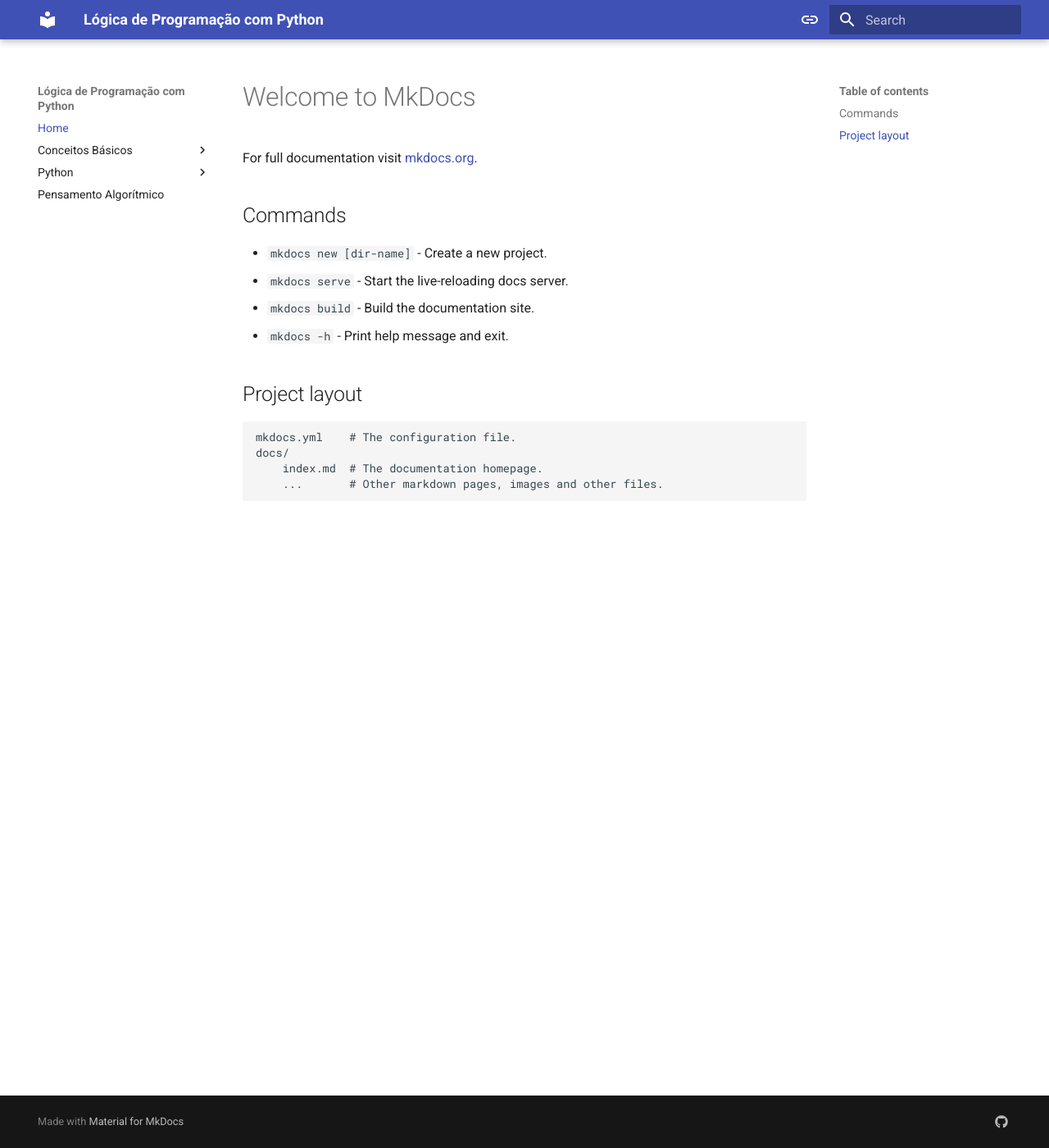
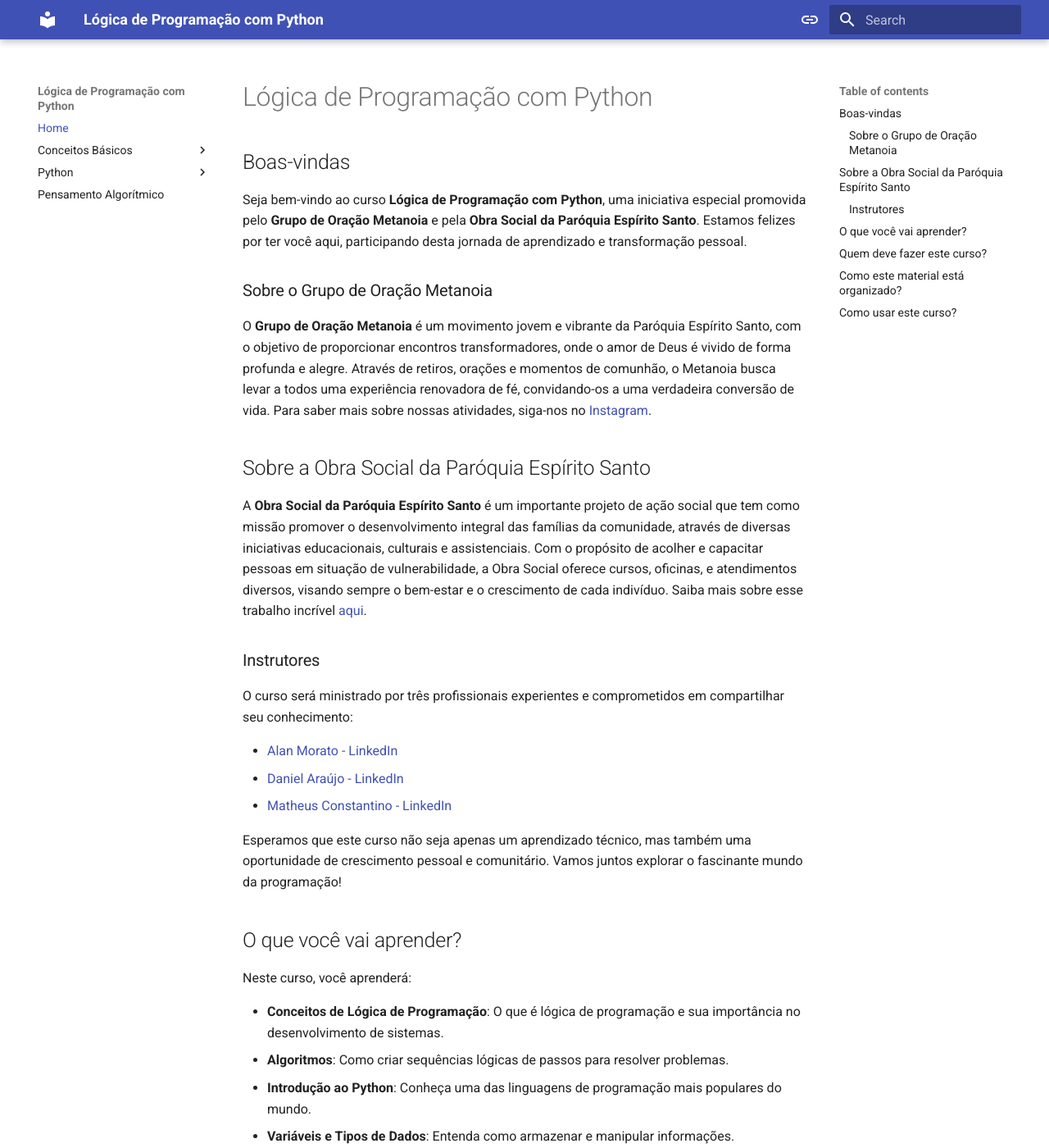
Before and after one commit to dantba/metanoia-ensina-python, an MkDocs documentation site: the page built from docs/index.md, in a window 1280 px wide and 1400 px high. Shown: the whole window at 82% size. Built offline with MkDocs 1.6.1 and Material for MkDocs 9.7.7, drawn with Linux system fonts in a browser that asks for light colours; some of the changed text lies outside the part shown.

Commit message:
feat: add index.md

```diff
--- a/docs/index.md
+++ b/docs/index.md
@@ -1,17 +1,62 @@
-# Welcome to MkDocs
+# Lógica de Programação com Python
 
-For full documentation visit [mkdocs.org](https://www.mkdocs.org).
+## Boas-vindas
 
-## Commands
+Seja bem-vindo ao curso **Lógica de Programação com Python**, uma iniciativa especial promovida pelo **Grupo de Oração Metanoia** e pela **Obra Social da Paróquia Espírito Santo**. Estamos felizes por ter você aqui, participando desta jornada de aprendizado e transformação pessoal.
 
-* `mkdocs new [dir-name]` - Create a new project.
-* `mkdocs serve` - Start the live-reloading docs server.
-* `mkdocs build` - Build the documentation site.
-* `mkdocs -h` - Print help message and exit.
+### Sobre o Grupo de Oração Metanoia
 
-## Project layout
+O **Grupo de Oração Metanoia** é um movimento jovem e vibrante da Paróquia Espírito Santo, com o objetivo de proporcionar encontros transformadores, onde o amor de Deus é vivido de forma profunda e alegre. Através de retiros, orações e momentos de comunhão, o Metanoia busca levar a todos uma experiência renovadora de fé, convidando-os a uma verdadeira conversão de vida. Para saber mais sobre nossas atividades, siga-nos no [Instagram](https://www.instagram.com/metanoiapes/).
 
-    mkdocs.yml    # The configuration file.
-    docs/
-        index.md  # The documentation homepage.
-        ...       # Other markdown pages, images and other files.
+## Sobre a Obra Social da Paróquia Espírito Santo
+
+A **Obra Social da Paróquia Espírito Santo** é um importante projeto de ação social que tem como missão promover o desenvolvimento integral das famílias da comunidade, através de diversas iniciativas educacionais, culturais e assistenciais. Com o propósito de acolher e capacitar pessoas em situação de vulnerabilidade, a Obra Social oferece cursos, oficinas, e atendimentos diversos, visando sempre o bem-estar e o crescimento de cada indivíduo. Saiba mais sobre esse trabalho incrível [aqui](https://paroquiaespiritosanto.com.br/conheca-a-obra-social).
+
+### Instrutores
+
+O curso será ministrado por três profissionais experientes e comprometidos em compartilhar seu conhecimento:
+
+- [Alan Morato - LinkedIn](https://www.linkedin.com/in/alanmorato/)
+- [Daniel Araújo - LinkedIn](https://www.linkedin.com/in/daniel-tbaraujo/)
+- [Matheus Constantino - LinkedIn](https://www.linkedin.com/in/matheus-constantino-gomes/)
+
+Esperamos que este curso não seja apenas um aprendizado técnico, mas também uma oportunidade de crescimento pessoal e comunitário. Vamos juntos explorar o fascinante mundo da programação!
+
+
+## O que você vai aprender?
+
+Neste curso, você aprenderá:
+
+- **Conceitos de Lógica de Programação**: O que é lógica de programação e sua importância no desenvolvimento de sistemas.
+- **Algoritmos**: Como criar sequências lógicas de passos para resolver problemas.
+- **Introdução ao Python**: Conheça uma das linguagens de programação mais populares do mundo.
+- **Variáveis e Tipos de Dados**: Entenda como armazenar e manipular informações.
+- **Operadores**: Realize operações matemáticas e lógicas.
+- **Estruturas de Controle**: Controle o fluxo do seu código com condicionais e loops.
+- **Funções**: Aprenda a modularizar seu código e reaproveitar partes lógicas.
+- **Pensamento Algorítmico**: Desenvolva o raciocínio para resolver problemas do dia a dia através da programação.
+
+## Quem deve fazer este curso?
+
+Este curso é ideal para iniciantes que querem aprender a programar e não possuem experiência prévia com linguagens de programação. Não há pré-requisitos avançados, apenas conhecimentos básicos de informática.
+
+## Como este material está organizado?
+
+O material é dividido em módulos, e cada módulo é acompanhado de exemplos práticos e exercícios que ajudarão você a consolidar os conceitos aprendidos. Sinta-se à vontade para explorar o conteúdo na ordem em que preferir, ou seguir o fluxo sugerido:
+
+1. [Conceitos Básicos](docs/logica.md)
+2. [Algoritmos](docs/algoritmos.md)
+3. [Introdução ao Python](docs/python.md)
+4. [Variáveis e Tipos de Dados](docs/variaveis.md)
+5. [Operadores](docs/operadores.md)
+6. [Estruturas de Controle](docs/controle.md)
+7. [Funções](docs/funcoes.md)
+8. [Pensamento Algorítmico](docs/pensamento.md)
+
+## Como usar este curso?
+
+- Acesse cada módulo através do menu à esquerda ou dos links acima.
+- Utilize os exemplos e exercícios práticos para testar seus conhecimentos.
+- Caso queira aprofundar, explore a [documentação oficial do Python](https://docs.python.org/pt-br/3/tutorial/) e o livro [Python para Todos](https://henriqueajnb.github.io/python-para-todos/intro.html)
+
+Vamos começar a programar e descobrir o poder da lógica de programação!
```
